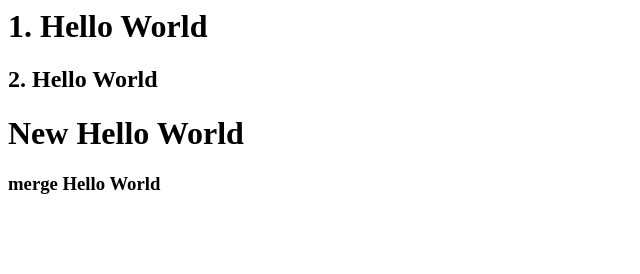
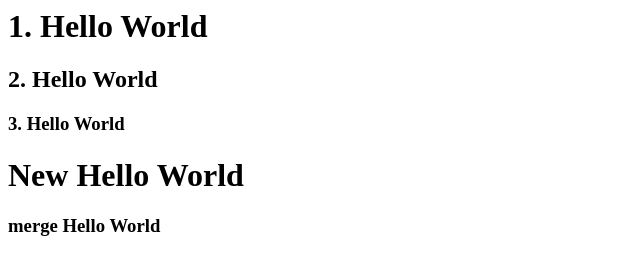
Before and after one commit to creatinewon/OSS_5, a plain HTML site: page index.html in a window 1280 px wide. Shown: the whole page, without its empty margins (0-640 px from the left). Drawn offline with Linux system fonts and the light colour scheme.

Commit message:
dev commit

```diff
--- a/index.html
+++ b/index.html
@@ -6,6 +6,7 @@
     <body>
         <h1>1. Hello World</h1>
         <h2>2. Hello World</h2>
+        <h3>3. Hello World</h3>
 
         <h1>New Hello World</h1>
 
```
